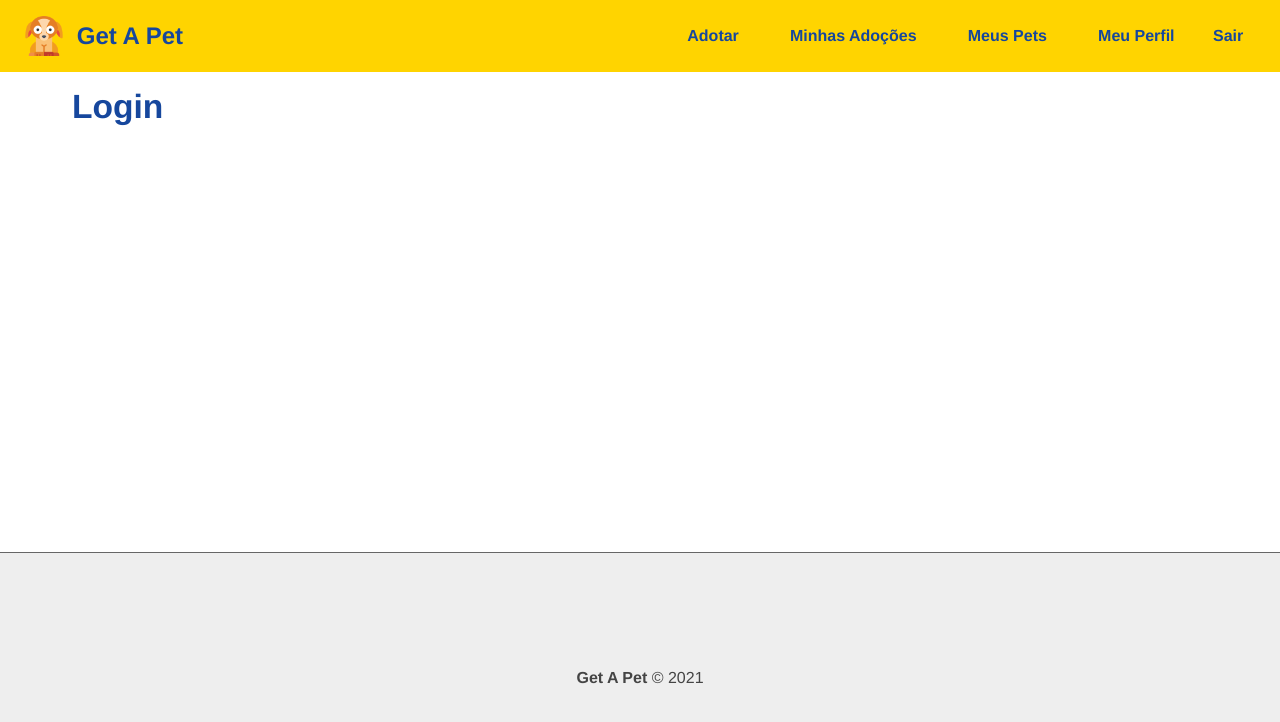
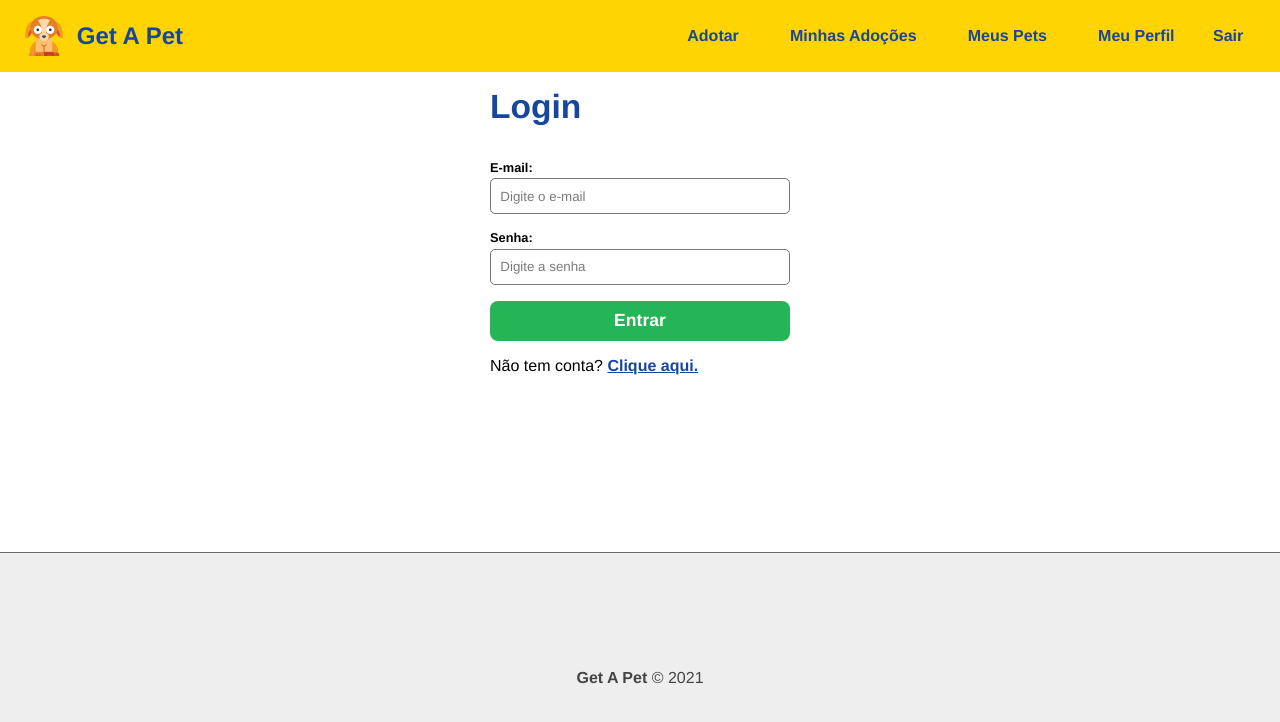
Before and after one commit to dcunhamaciel/NodeZeroMaestria, a React (Create React App) app in the folder 15.Get_a_Pet/frontend/: page /login in a window 1280 px wide. Shown: the top 722 px of the page. Built offline with nearby package versions, Linux system fonts and the light colour scheme.

Commit message:
Login e Registro

```diff
--- a/15.Get_a_Pet/frontend/src/components/pages/Auth/Login.js
+++ b/15.Get_a_Pet/frontend/src/components/pages/Auth/Login.js
@@ -1,7 +1,48 @@
+import { useState, useContext } from 'react'
+import Input from '../../form/Input'
+import { Link } from 'react-router-dom'
+
+import styles from '../../form/Form.module.css'
+
+/* contexts */
+import { Context } from '../../../context/UserContext'
+
 function Login() {
+    const [user, setUser] = useState({})
+    const { login } = useContext(Context)
+
+    function handleChange(e) {
+        setUser({ ...user, [e.target.name]: e.target.value })
+    }
+
+    const handleSubmit = (e) => {
+        e.preventDefault()
+        login(user)
+    }
+
     return (
-        <section>
+        <section className={styles.form_container}>
             <h1>Login</h1>
+            <form onSubmit={handleSubmit}>
+                <Input
+                    text="E-mail"
+                    type="email"
+                    name="email"
+                    placeholder="Digite o e-mail"
+                    handleOnChange={handleChange}
+                />
+                <Input
+                    text="Senha"
+                    type="password"
+                    name="password"
+                    placeholder="Digite a senha"
+                    handleOnChange={handleChange}
+                />
+                <input type="submit" value="Entrar" />
+            </form>
+            <p>
+                Não tem conta? <Link to="/register">Clique aqui.</Link>
+            </p>
         </section>
     )
 }
--- a/15.Get_a_Pet/frontend/src/components/pages/Auth/Register.js
+++ b/15.Get_a_Pet/frontend/src/components/pages/Auth/Register.js
@@ -22,7 +22,7 @@ function Register() {
 
     return (
         <section className={styles.form_container}>
-            <h1>Register</h1>
+            <h1>Registrar</h1>
             <form onSubmit={handleSubmit}>
                 <Input
                     text="Nome"
@@ -36,6 +36,13 @@ function Register() {
                     type="text"
                     name="phone"
                     placeholder="Digite o seu telefone"
+                    handleOnChange={handleChange}
+                />
+                <Input
+                    text="E-mail"
+                    type="email"
+                    name="email"
+                    placeholder="Digite o seu e-mail"
                     handleOnChange={handleChange}
                 />
                 <Input
```
